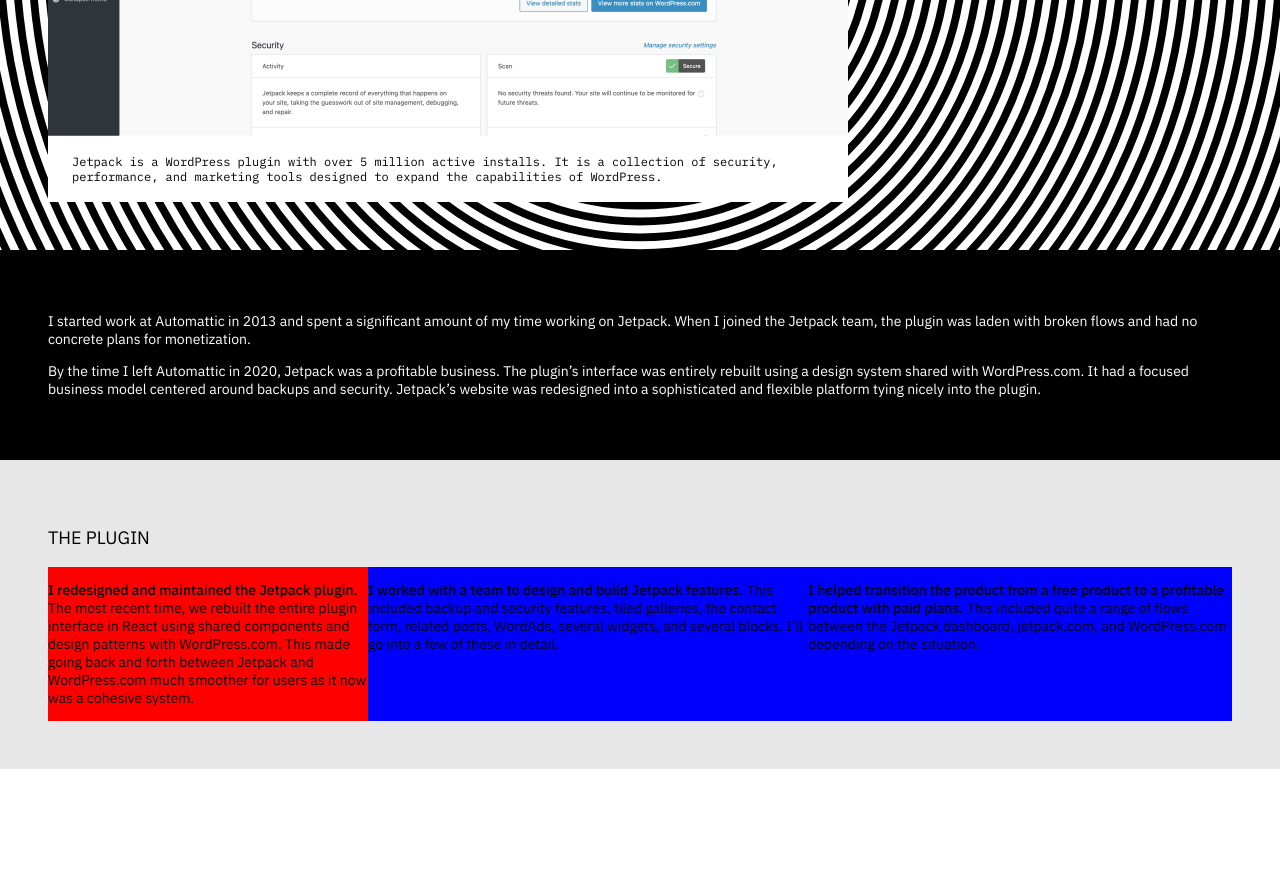
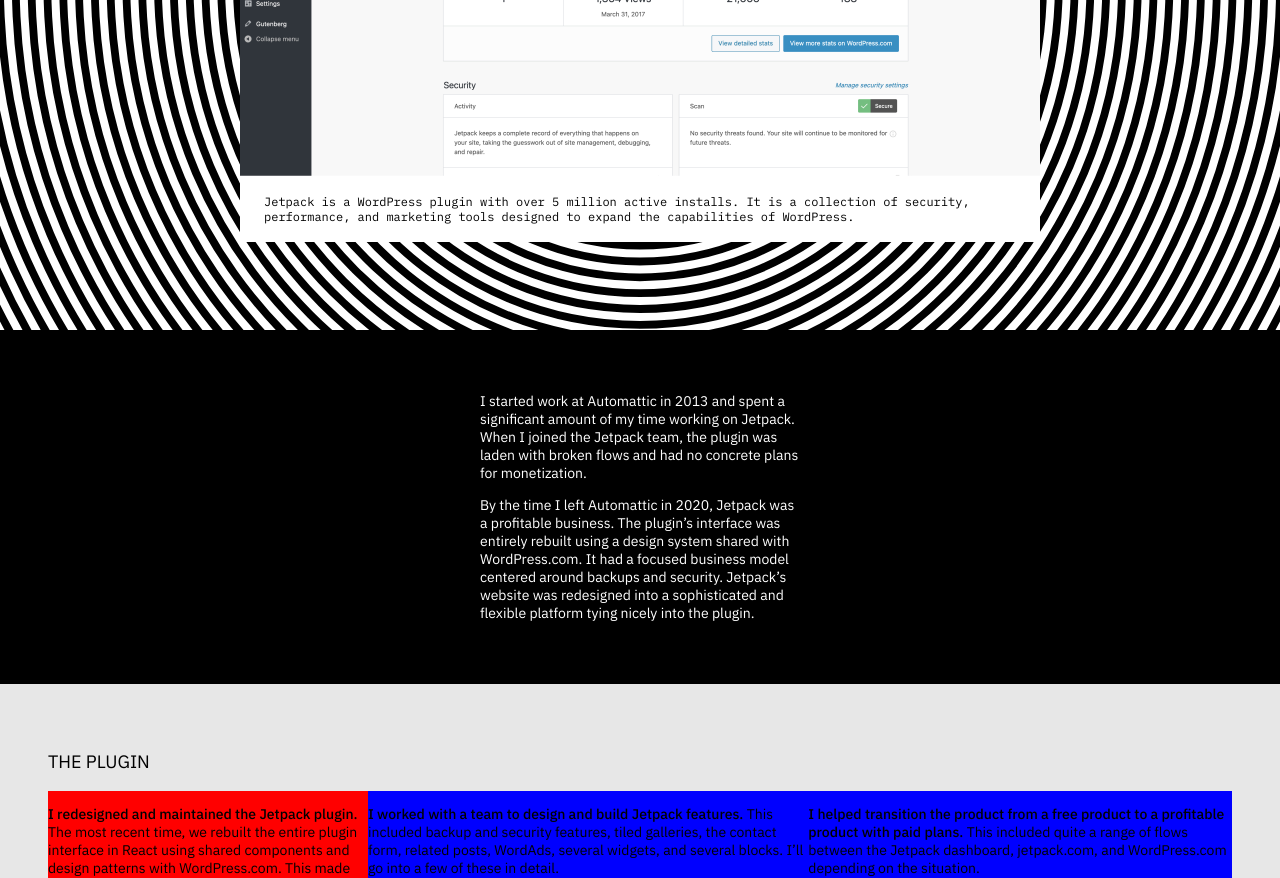
Before and after one commit to MichaelArestad/portfolio, a Next.js app: page /projects/jetpack in a window 1280 px wide. Shown: the part 1000-1878 px from the top of the page. Before the commit the page ends 1769 px from the top, so only its background shows below. Built offline with nearby package versions, Linux system fonts and the light colour scheme.

Commit message:
Now styles can be passed to Item

```diff
--- a/components/item/item.js
+++ b/components/item/item.js
@@ -5,7 +5,8 @@
 	maxWidth,
 	textColor,
 	className,
-	children
+	children,
+	style
 }) {
 
 	const styles = {
@@ -14,5 +15,5 @@
 		color: textColor
 	};
 
-	return <div style={ styles } className={ className }>{ children }</div>
+	return <div style={{ ...style, ...styles }} className={ className }>{ children }</div>
 }
--- a/pages/projects/jetpack.js
+++ b/pages/projects/jetpack.js
@@ -44,13 +44,17 @@
 				</Hero>
 
 				<Card circles backgroundColor="#000">
-					<img src="/images/jetpack/jetpack-dashboard@2x.jpg" width="800" height="448" />
-					<Card compact backgroundColor="#ffffff" maxWidth="800px"><Text caption>Jetpack is a WordPress plugin with over 5 million active installs. It is a collection of security, performance, and marketing tools designed to expand the capabilities of WordPress.</Text></Card>
+					<Item maxWidth="800px" style={{ margin: "40px auto" }}>
+						<img src="/images/jetpack/jetpack-dashboard@2x.jpg" width="800" height="448" />
+						<Card compact backgroundColor="#ffffff"><Text caption>Jetpack is a WordPress plugin with over 5 million active installs. It is a collection of security, performance, and marketing tools designed to expand the capabilities of WordPress.</Text></Card>
+					</Item>
 				</Card>
 				<Card backgroundColor="#000" textColor="#fff">
-					<Text>I started work at Automattic in 2013 and spent a significant amount of my time working on Jetpack. When I joined the Jetpack team, the plugin was laden with broken flows and had no concrete plans for monetization.</Text>
+					<Item maxWidth="320px" style={{ margin: "0 auto" }}>
+						<Text>I started work at Automattic in 2013 and spent a significant amount of my time working on Jetpack. When I joined the Jetpack team, the plugin was laden with broken flows and had no concrete plans for monetization.</Text>
 
-					<Text>By the time I left Automattic in 2020, Jetpack was a profitable business. The plugin’s interface was entirely rebuilt using a design system shared with WordPress.com. It had a focused business model centered around backups and security. Jetpack’s website was redesigned into a sophisticated and flexible platform tying nicely into the plugin.</Text>
+						<Text>By the time I left Automattic in 2020, Jetpack was a profitable business. The plugin’s interface was entirely rebuilt using a design system shared with WordPress.com. It had a focused business model centered around backups and security. Jetpack’s website was redesigned into a sophisticated and flexible platform tying nicely into the plugin.</Text>
+					</Item>
 				</Card>
 				<Card>
 					<Heading>The plugin</Heading>
```
